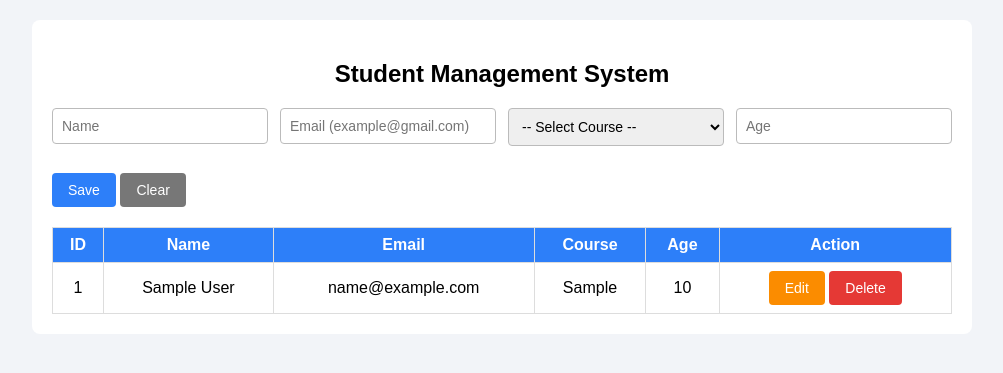
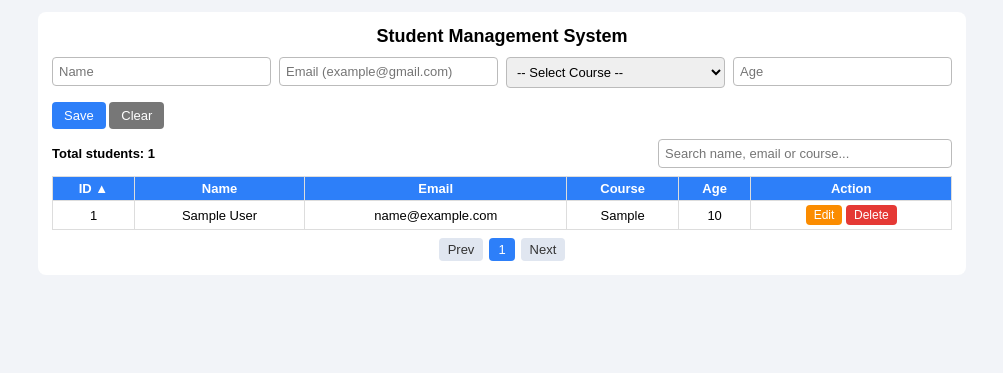
Before and after one commit to Chaithanyaagasani123/Student_management, a Spring Boot app: page / in a window 1280 px wide. Shown: the top 373 px of the page, without its empty margins (138-1141 px from the left). Run offline with Spring Boot 4, Linux system fonts and the light colour scheme; tables that the repository leaves empty hold one stand-in row (values such as "Sample post").

Commit message:
Added search ,sorting

```diff
--- a/src/main/resources/application.properties
+++ b/src/main/resources/application.properties
@@ -1,5 +1,6 @@
 spring.application.name=studentmanagement
 spring.datasource.url=jdbc:mysql://localhost:3306/student_db
 spring.datasource.username=root
-spring.datasource.password=${SPRING_DATASOURCE_PASSWORD}
+spring.datasource.password=**********
 spring.jpa.hibernate.ddl-auto=update
+server.port=9090
--- a/src/main/resources/static/index.html
+++ b/src/main/resources/static/index.html
@@ -2,23 +2,29 @@
 <html>
 <head>
 <meta charset="UTF-8">
+<meta name="viewport" content="width=device-width, initial-scale=1">
 <title>Student Management System</title>
 <style>
-  body { font-family: Arial; background:#f2f4f8; margin:0; padding:20px; }
-  .box { max-width:900px; margin:auto; background:#fff; padding:20px; border-radius:8px; }
-  h2 { text-align:center; }
-  .form { display:flex; flex-wrap:wrap; gap:12px; }
-  .field { flex:1 1 190px; display:flex; flex-direction:column; }
-  input, select { padding:9px; border:1px solid #bbb; border-radius:4px; font-size:14px; }
+  body { font-family: Arial; background:#f2f4f8; margin:0; padding:12px; font-size:13px; }
+  .box { max-width:900px; margin:auto; background:#fff; padding:14px; border-radius:8px; }
+  h2 { margin:0; font-size:18px; text-align:center; }
+  .form { display:flex; flex-wrap:wrap; gap:8px; margin-top:10px; }
+  .field { flex:1 1 150px; display:flex; flex-direction:column; }
+  input, select { padding:6px; border:1px solid #bbb; border-radius:4px; font-size:13px; }
   input.bad, select.bad { border-color:#e53935; }
-  .err { color:#e53935; font-size:12px; min-height:16px; margin-top:3px; }
-  button { padding:9px 16px; border:none; border-radius:4px; cursor:pointer; color:#fff; background:#2d7ff9; font-size:14px; }
+  .err { color:#e53935; font-size:11px; min-height:14px; }
+  button { padding:6px 12px; border:none; border-radius:4px; cursor:pointer; color:#fff; background:#2d7ff9; font-size:13px; }
   #saveBtn.update { background:#43a047; }
   .del { background:#e53935; } .edit { background:#fb8c00; } .gray { background:#777; }
-  .actions { margin-top:8px; }
-  table { width:100%; border-collapse:collapse; margin-top:20px; }
-  th, td { border:1px solid #ddd; padding:8px; text-align:center; }
-  th { background:#2d7ff9; color:#fff; }
+  .bar { display:flex; justify-content:space-between; align-items:center; margin-top:10px; gap:8px; }
+  #search { flex:1; max-width:280px; }
+  table { width:100%; border-collapse:collapse; margin-top:8px; }
+  th, td { border:1px solid #ddd; padding:4px 6px; text-align:center; }
+  th { background:#2d7ff9; color:#fff; cursor:pointer; user-select:none; }
+  td button { padding:3px 8px; font-size:12px; }
+  .pager { text-align:center; margin-top:8px; }
+  .pager button { margin:0 3px; padding:4px 9px; background:#e0e6f0; color:#333; }
+  .pager button.on { background:#2d7ff9; color:#fff; }
 </style>
 </head>
 <body>
@@ -27,51 +33,49 @@
   <input type="hidden" id="id">
 
   <div class="form">
-    <div class="field">
-      <input id="name" placeholder="Name">
-      <span class="err" id="nameErr"></span>
-    </div>
-    <div class="field">
-      <input id="email" placeholder="Email (example@gmail.com)">
-      <span class="err" id="emailErr"></span>
-    </div>
+    <div class="field"><input id="name" placeholder="Name"><span class="err" id="nameErr"></span></div>
+    <div class="field"><input id="email" placeholder="Email (example@gmail.com)"><span class="err" id="emailErr"></span></div>
     <div class="field">
       <select id="course">
         <option value="">-- Select Course --</option>
-        <option>B.Tech</option>
-        <option>M.Tech</option>
-        <option>BCA</option>
-        <option>MCA</option>
-        <option>B.Sc</option>
-        <option>M.Sc</option>
-        <option>B.Com</option>
-        <option>M.Com</option>
-        <option>BBA</option>
-        <option>MBA</option>
-        <option>CA</option>
+        <option>B.Tech</option><option>M.Tech</option><option>BCA</option><option>MCA</option>
+        <option>B.Sc</option><option>M.Sc</option><option>B.Com</option><option>M.Com</option>
+        <option>BBA</option><option>MBA</option><option>CA</option>
       </select>
       <span class="err" id="courseErr"></span>
     </div>
-    <div class="field">
-      <input id="age" type="number" placeholder="Age">
-      <span class="err" id="ageErr"></span>
-    </div>
+    <div class="field"><input id="age" type="number" placeholder="Age"><span class="err" id="ageErr"></span></div>
   </div>
-
-  <div class="actions">
+  <div>
     <button id="saveBtn" onclick="saveStudent()">Save</button>
     <button class="gray" onclick="clearForm()">Clear</button>
   </div>
 
+  <div class="bar">
+    <strong id="count">Total students: 0</strong>
+    <input id="search" placeholder="Search name, email or course..." oninput="page=1;render()">
+  </div>
+
   <table>
-    <thead><tr><th>ID</th><th>Name</th><th>Email</th><th>Course</th><th>Age</th><th>Action</th></tr></thead>
+    <thead>
+      <tr>
+        <th onclick="sortBy('id')">ID <span id="s_id"></span></th>
+        <th onclick="sortBy('name')">Name <span id="s_name"></span></th>
+        <th onclick="sortBy('email')">Email <span id="s_email"></span></th>
+        <th onclick="sortBy('course')">Course <span id="s_course"></span></th>
+        <th onclick="sortBy('age')">Age <span id="s_age"></span></th>
+        <th style="cursor:default">Action</th>
+      </tr>
+    </thead>
     <tbody id="list"></tbody>
   </table>
+  <div class="pager" id="pager"></div>
 </div>
 
 <script>
 const API = "/api/students";
-let students = [];
+const PAGE_SIZE = 5;
+let students = [], page = 1, sortKey = "id", sortDir = 1;
 
 function esc(t) {
   return String(t ?? "").replace(/[&<>"']/g, c => ({"&":"&amp;","<":"&lt;",">":"&gt;",'"':"&quot;","'":"&#39;"}[c]));
@@ -80,7 +84,37 @@ function esc(t) {
 async function loadStudents() {
   const res = await fetch(API);
   students = await res.json();
-  document.getElementById("list").innerHTML = students.map(s => `
+  render();
+}
+
+function sortBy(key) {
+  if (sortKey === key) sortDir = -sortDir; else { sortKey = key; sortDir = 1; }
+  page = 1;
+  render();
+}
+
+function render() {
+  const q = document.getElementById("search").value.trim().toLowerCase();
+  let rows = students.filter(s =>
+    !q || [s.name, s.email, s.course].some(v => String(v ?? "").toLowerCase().includes(q)));
+
+  rows.sort((a, b) => {
+    const x = a[sortKey] ?? "", y = b[sortKey] ?? "";
+    if (typeof x === "number" && typeof y === "number") return (x - y) * sortDir;
+    return String(x).localeCompare(String(y), undefined, {numeric:true, sensitivity:"base"}) * sortDir;
+  });
+
+  ["id","name","email","course","age"].forEach(k =>
+    document.getElementById("s_" + k).textContent = k === sortKey ? (sortDir === 1 ? "▲" : "▼") : "");
+
+  document.getElementById("count").textContent =
+    "Total students: " + students.length + (q ? "  (showing " + rows.length + ")" : "");
+
+  const pages = Math.max(1, Math.ceil(rows.length / PAGE_SIZE));
+  if (page > pages) page = pages;
+  const slice = rows.slice((page - 1) * PAGE_SIZE, page * PAGE_SIZE);
+
+  document.getElementById("list").innerHTML = slice.length ? slice.map(s => `
     <tr>
       <td>${s.id}</td><td>${esc(s.name)}</td><td>${esc(s.email)}</td>
       <td>${esc(s.course)}</td><td>${s.age ?? "-"}</td>
@@ -88,8 +122,15 @@ async function loadStudents() {
         <button class="edit" onclick="editStudent(${s.id})">Edit</button>
         <button class="del" onclick="deleteStudent(${s.id})">Delete</button>
       </td>
-    </tr>`).join("");
+    </tr>`).join("") : `<tr><td colspan="6">No students found</td></tr>`;
+
+  let html = `<button onclick="goPage(${page - 1})" ${page === 1 ? "disabled" : ""}>Prev</button>`;
+  for (let i = 1; i <= pages; i++) html += `<button class="${i === page ? "on" : ""}" onclick="goPage(${i})">${i}</button>`;
+  html += `<button onclick="goPage(${page + 1})" ${page === pages ? "disabled" : ""}>Next</button>`;
+  document.getElementById("pager").innerHTML = html;
 }
+
+function goPage(p) { page = p; render(); }
 
 function setError(field, msg) {
   document.getElementById(field + "Err").textContent = msg;
@@ -122,6 +163,7 @@ function validate() {
 
   return ok;
 }
+
 async function saveStudent() {
   if (!validate()) return;
   const id = document.getElementById("id").value;
@@ -153,9 +195,7 @@ function editStudent(id) {
   document.getElementById("name").value = s.name || "";
   document.getElementById("email").value = s.email || "";
   const sel = document.getElementById("course");
-  if (s.course && ![...sel.options].some(o => o.value === s.course)) {
-    sel.add(new Option(s.course, s.course));
-  }
+  if (s.course && ![...sel.options].some(o => o.value === s.course)) sel.add(new Option(s.course, s.course));
   sel.value = s.course || "";
   document.getElementById("age").value = s.age ?? "";
   const btn = document.getElementById("saveBtn");
```
